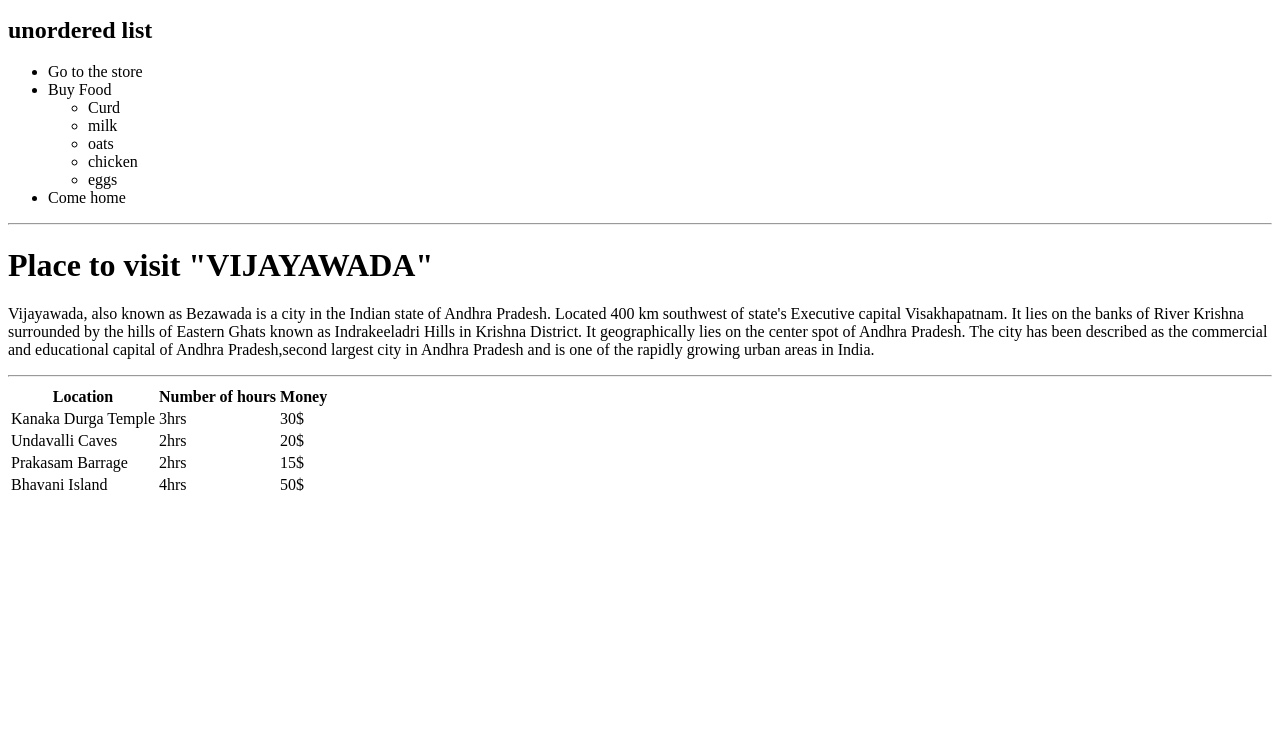
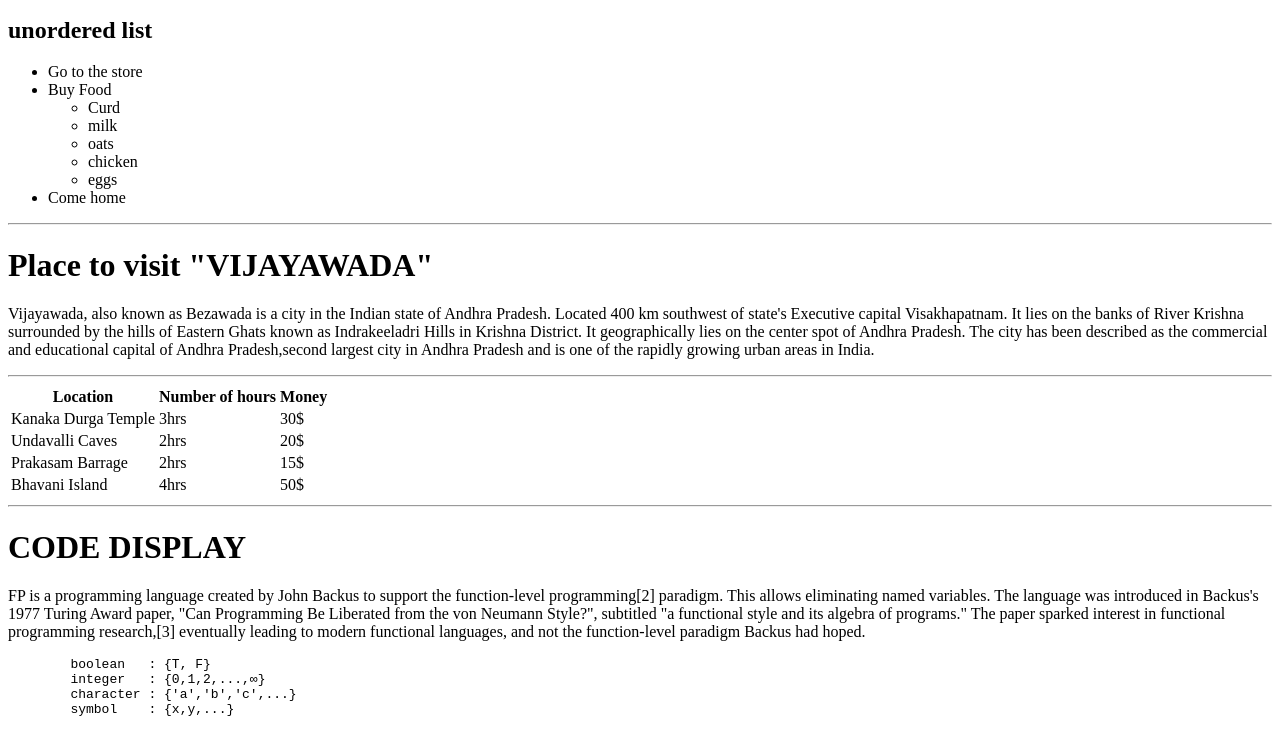
Before and after one commit to 44-563-Web-Apps-S21/webapps-s21-assignment-3-Priyanka1818, a plain HTML site: page index.html in a window 1280 px wide. Shown: the part 470-1215 px from the top of the page. Before the commit the page ends 975 px from the top, so only its background shows below. Drawn offline with Linux system fonts and the light colour scheme.

Commit message:
Update index.html
code added

```diff
--- a/index.html
+++ b/index.html
@@ -78,8 +78,22 @@
         <td>50$</td>
     </tr>
 </table>
-
-
+<hr>
+<h1>CODE DISPLAY</h1>
+<p>FP is a programming language created by John Backus to support the function-level programming[2]
+    paradigm. This allows eliminating named variables. The language was introduced in Backus's 1977
+    Turing Award paper, "Can Programming Be Liberated from the von Neumann Style?", subtitled
+     "a functional style and its algebra of programs." The paper sparked interest in functional
+     programming research,[3] eventually leading to modern functional languages, and not the
+     function-level paradigm Backus had hoped.</p>
+     <blockquotes cites="https://en.wikipedia.org/wiki/FP_(programming_language)"></blockquotes>
+     <pre>
+        boolean   : {T, F}
+        integer   : {0,1,2,...,∞}
+        character : {'a','b','c',...}
+        symbol    : {x,y,...}
+     </pre>
+     <a href="https://en.wikipedia.org/wiki/FP_(programming_language)"></a>
 
     </body>
 </html>
```
